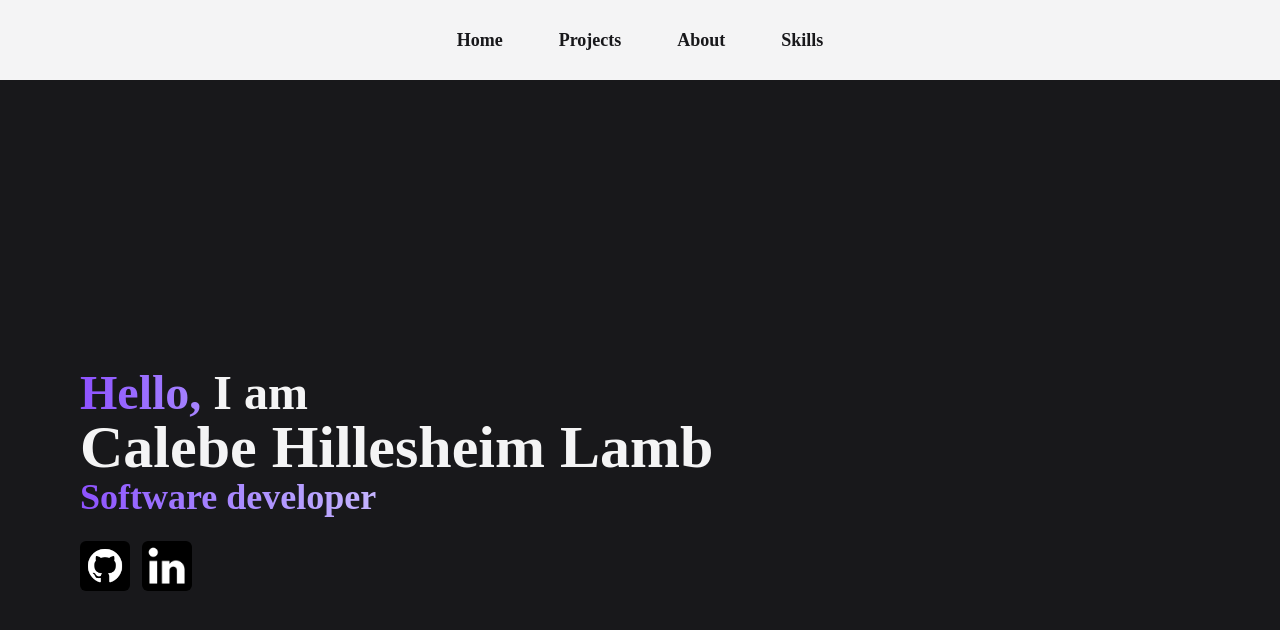
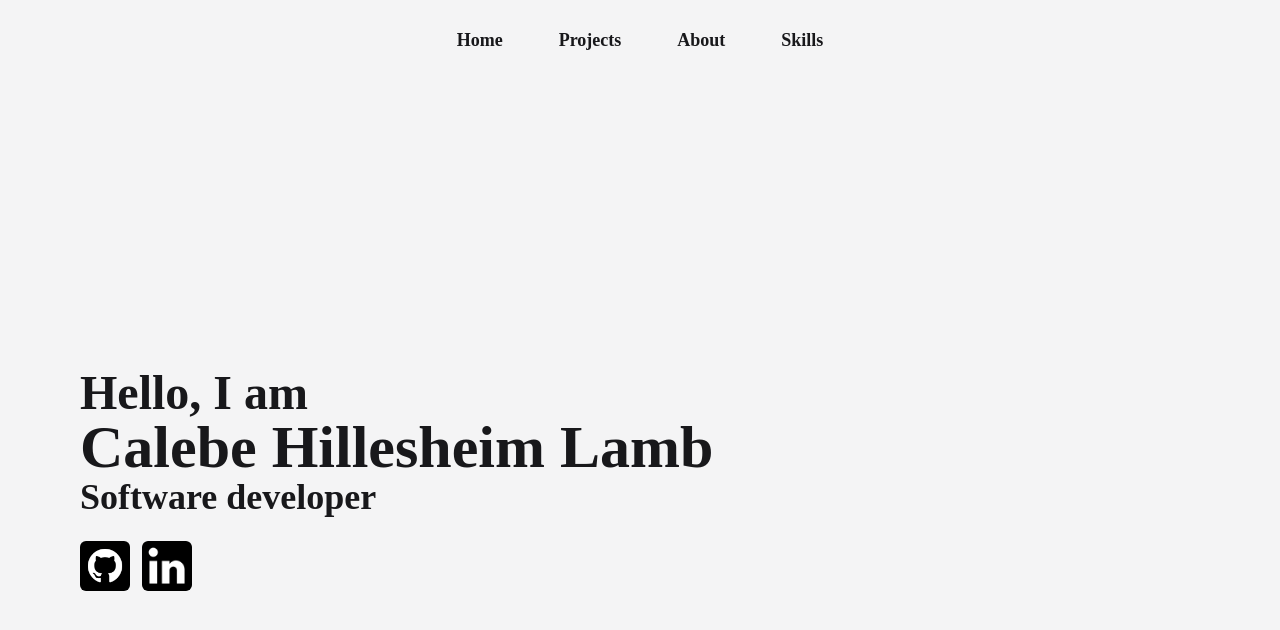
Before and after one commit to Kleb-0/Portifolio, a Next.js app: page / in a window 1280 px wide. Shown: the top 630 px of the page. Built offline with nearby package versions, Linux system fonts and the light colour scheme.

Commit message:
feat: update Home component theme

```diff
--- a/src/app/page.js
+++ b/src/app/page.js
@@ -6,14 +6,14 @@ import { easeOut, motion } from "framer-motion";
 
 export default function Home() {
   return (
-    <div className="flex flex-col min-h-screen items-center bg-zinc-900 text-zinc-100 justify-center md:items-start md:pl-20">
+    <div className="flex flex-col min-h-screen items-center bg-zinc-100 text-zinc-900 justify-center md:items-start md:pl-20">
       <motion.p
         initial={{ opacity: 0, x: -500 }}
         animate={{ opacity: 1, x: 0 }}
         transition={{ duration: 0.8, ease: easeOut }}
         className="md:text-5xl sm:text-4xl text-2xl text-center"
       >
-        <strong className="bg-gradient-to-r from-violet-500 to-violet-400 bg-clip-text text-transparent fontFamily-Ringifit">
+        <strong className="font-black">
           Hello,
         </strong>{" "}
         I am
@@ -31,7 +31,7 @@ export default function Home() {
         initial={{ opacity: 0, x: -500}}
         animate={{ opacity: 1, x: 0 }}
         transition={{ duration: 1.6, ease: easeOut }}
-        className="md:text-4xl sm:text-3xl text-xl text-center bg-gradient-to-r from-violet-500 to-violet-300 bg-clip-text text-transparent"
+        className="md:text-4xl sm:text-3xl text-xl text-center"
       >
         Software developer
       </motion.h3>
```
